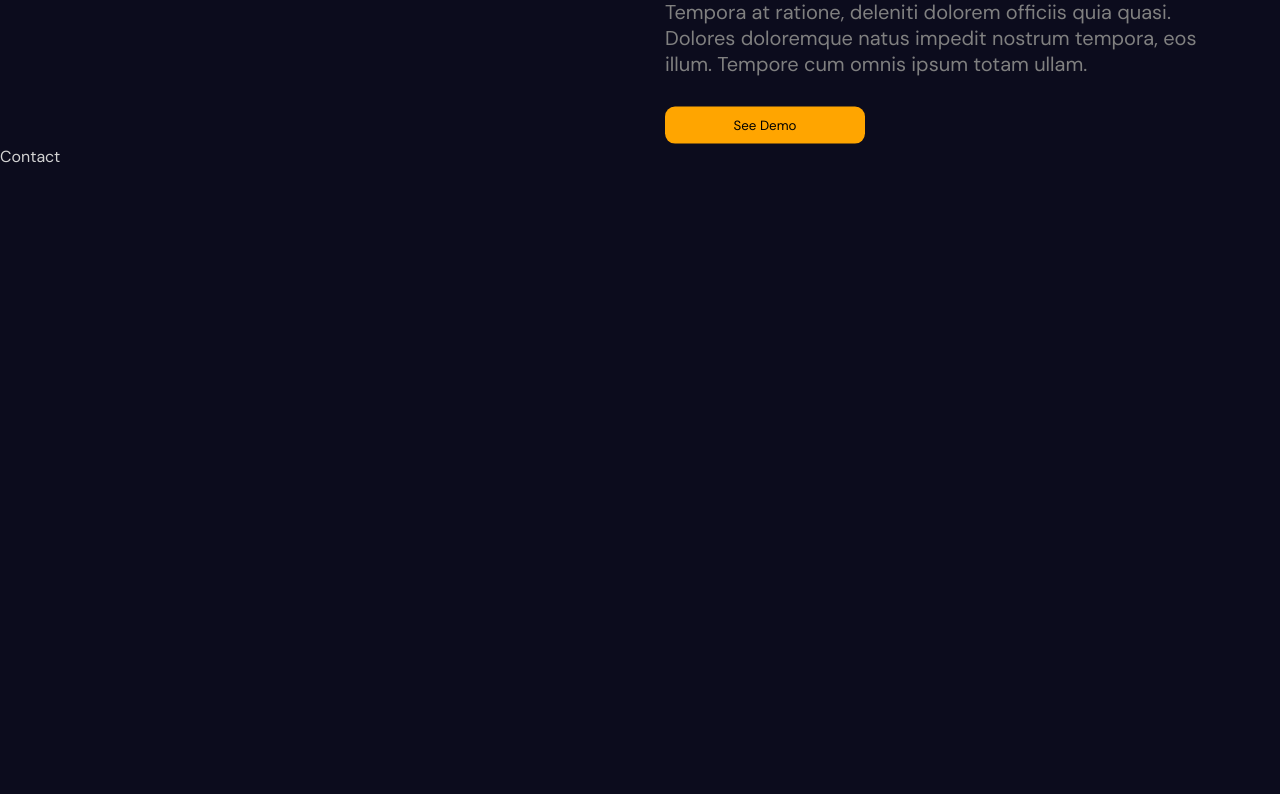
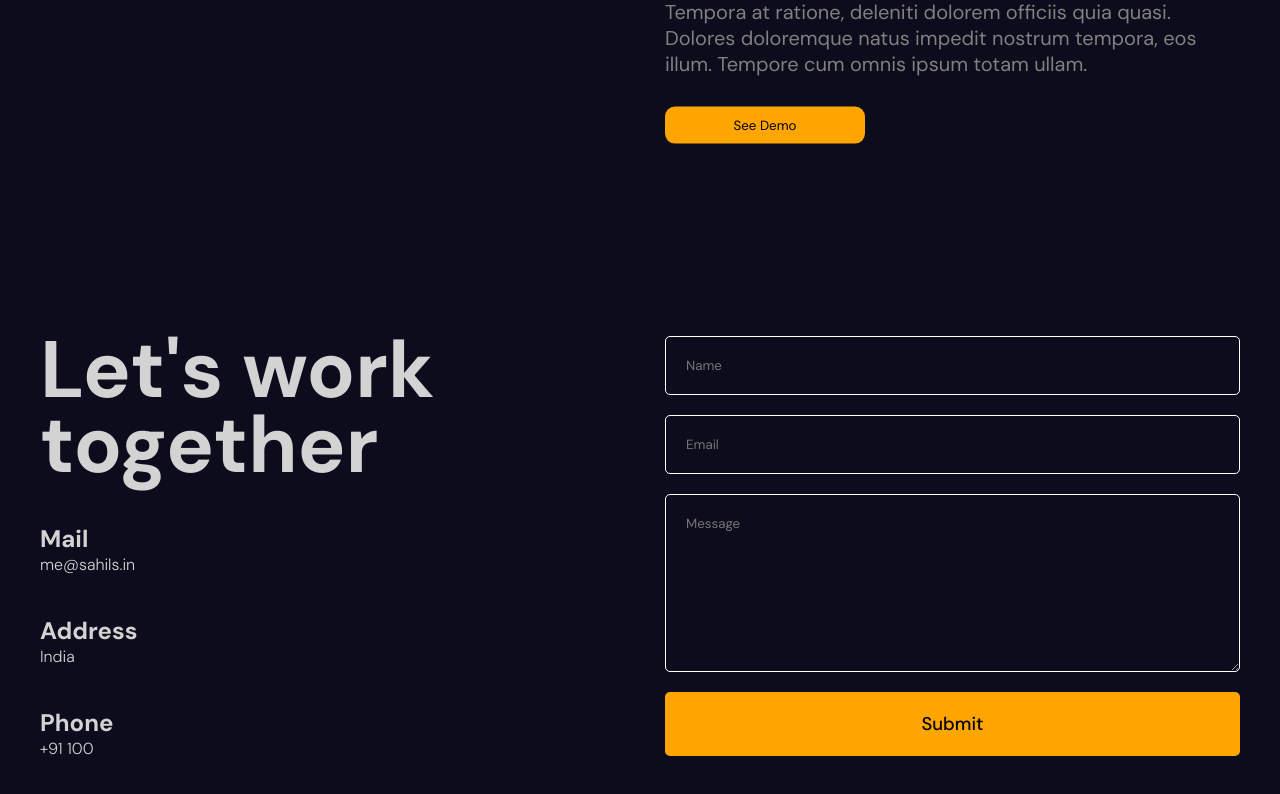
Before and after one commit to sahilsz/Portfolio-Demo, a React (Vite) app: page / in a window 1280 px wide. Shown: the part 6397-7191 px from the top of the page. Built offline with nearby package versions, Linux system fonts and the light colour scheme.

Commit message:
Add contact section

```diff
--- a/src/App.jsx
+++ b/src/App.jsx
@@ -1,3 +1,4 @@
+import Contact from "./components/contact/Contact";
 import Hero from "./components/hero/Hero";
 import Navbar from "./components/navbar/Navbar";
 import Parallax from "./components/parallex/Parallax";
@@ -21,7 +22,9 @@
         <Parallax type="portfolio" />
       </section>
       <Portfolio />
-      <section id="Contact">Contact</section>
+      <section id="Contact">
+        <Contact />
+      </section>
     </div>
   );
 };
--- /dev/null
+++ b/src/components/contact/Contact.jsx
@@ -0,0 +1,31 @@
+import "./contact.css";
+
+export default function Contact() {
+  return (
+    <div className="contact">
+      <div className="textContainer">
+        <h1>Let&apos;s work together</h1>
+        <div className="item">
+          <h2>Mail</h2>
+          <span>me@sahils.in</span>
+        </div>
+        <div className="item">
+          <h2>Address</h2>
+          <span>India</span>
+        </div>
+        <div className="item">
+          <h2>Phone</h2>
+          <span>+91 100</span>
+        </div>
+      </div>
+      <div className="formContainer">
+        <form>
+          <input type="text" required placeholder="Name" />
+          <input type="email" required placeholder="Email" />
+          <textarea rows={8} placeholder="Message" />
+          <button>Submit</button>
+        </form>
+      </div>
+    </div>
+  );
+}
--- /dev/null
+++ b/src/components/contact/contact.css
@@ -0,0 +1,54 @@
+.contact {
+  height: 100%;
+  max-width: 1200px;
+  margin: auto;
+
+  display: flex;
+  /* justify-content: space-between; */
+  gap: 50px;
+  align-items: center;
+}
+
+.contact .textContainer {
+  flex: 1;
+  display: flex;
+  flex-direction: column;
+  gap: 40px;
+}
+
+.contact .textContainer h1 {
+  font-size: 5rem;
+  line-height: 75px;
+}
+.contact .textContainer span {
+  font-weight: 300;
+}
+
+.contact .formContainer {
+  flex: 1;
+}
+
+.contact .formContainer form {
+  display: flex;
+  flex-direction: column;
+  gap: 20px;
+}
+
+.contact .formContainer input,
+textarea {
+  padding: 20px;
+  background-color: transparent;
+  border: 1px solid white;
+  color: white;
+  border-radius: 5px;
+}
+.contact .formContainer button {
+  padding: 20px;
+  background-color: orange;
+  border: none;
+  color: black;
+  font-size: 1.15rem;
+  font-weight: 500;
+  border-radius: 5px;
+  cursor: pointer;
+}
```
